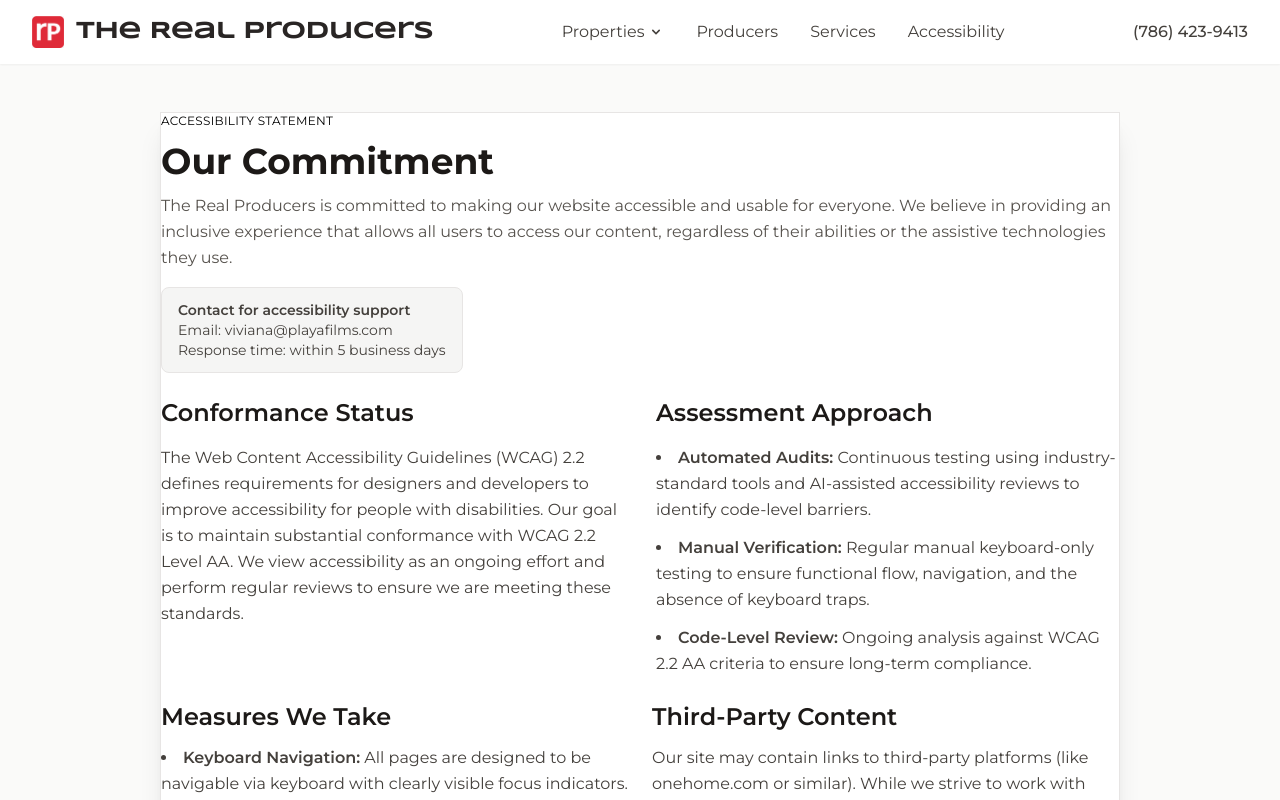
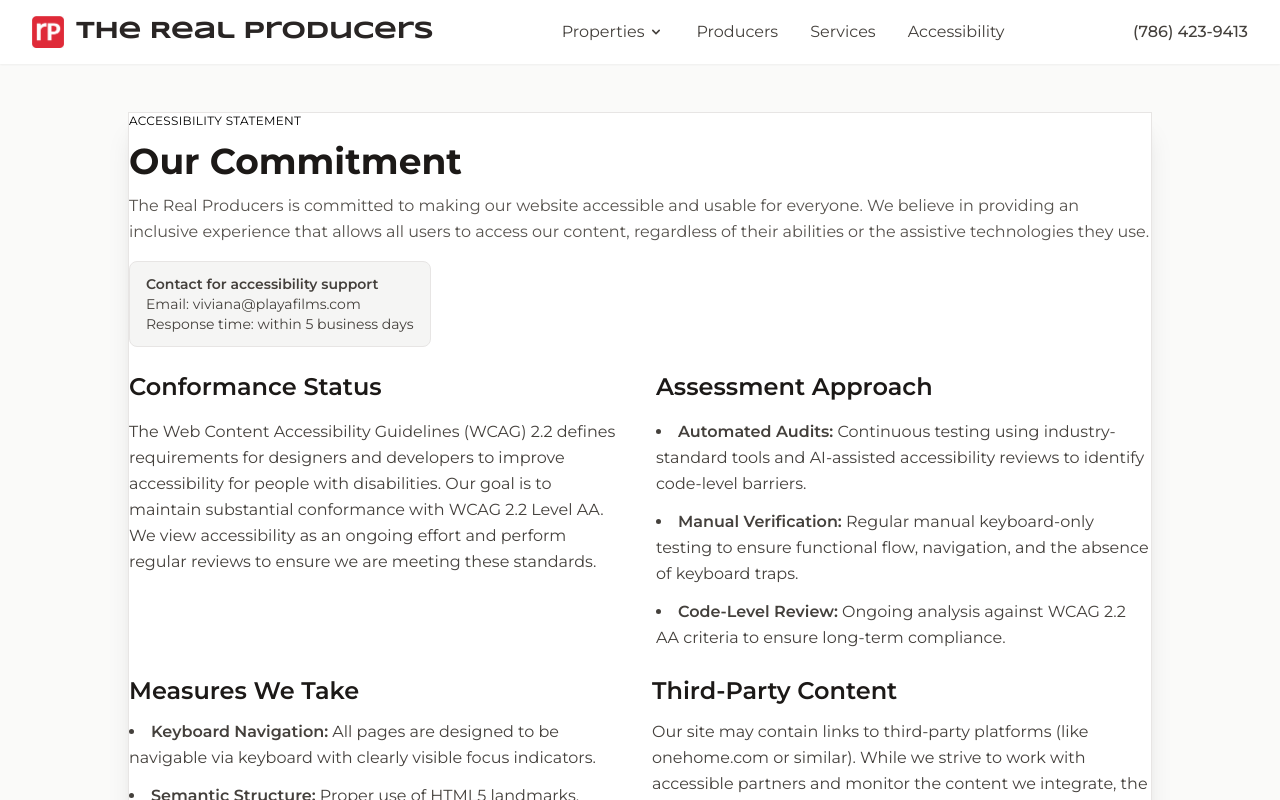
Before and after one commit to cganelli/therealproducers, a React (Vite) app: page /accessibility in a window 1280 px wide. Shown: the top 800 px of the page. Built offline with nearby package versions, Linux system fonts and the light colour scheme.

Commit message:
Add horizontal padding to accessibility page

```diff
--- a/src/components/Accessibility.tsx
+++ b/src/components/Accessibility.tsx
@@ -3,8 +3,8 @@ import React from 'react';
 
 const Accessibility = () => {
   return (
-    <section className="pt-28 pb-16 bg-stone-50 min-h-screen">
-      <div className="max-w-5xl mx-auto px-4 sm:px-6 lg:px-8">
+    <section className="pt-28 pb-16 bg-stone-50 min-h-screen px-4 sm:px-6 lg:px-10">
+      <div className="max-w-5xl mx-auto">
         <div className="card bg-white shadow-xl border border-stone-200">
           <div className="card-body space-y-6">
             <div className="flex items-start justify-between gap-4 flex-wrap">
```
